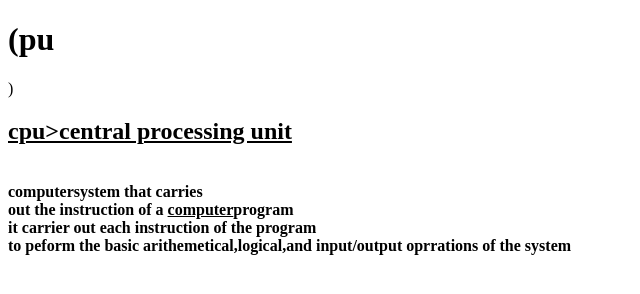
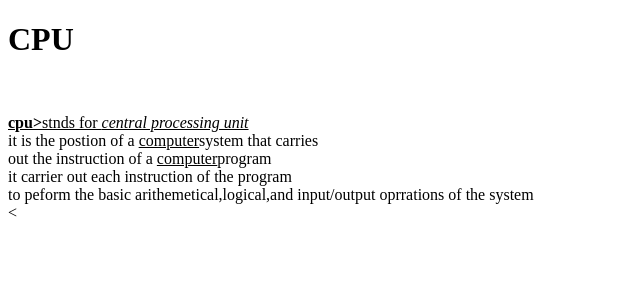
Before and after one commit to iamneo-production/aedbcecfddaeadaeccdfffebaeceaec, a plain HTML site: page public/index.html in a window 1280 px wide. Shown: the whole page, without its empty margins (0-640 px from the left). Drawn offline with Linux system fonts and the light colour scheme.

Commit message:
Backup Commit

```diff
--- a/public/index.html
+++ b/public/index.html
@@ -8,11 +8,11 @@
     <link rel="stylesheet" href="style.css" />
 </head>
 <body>
-    <h1>(pu</h1>)
-    <h2><u> <b>cpu></bstnds for <i>central processing unit</i></u></h2><br
+    <h1>CPU</h1><br>
+    <p><u> <b>cpu></b>stnds for <i>central processing unit</i></u><br>
         it is the postion of a <u>computer</u>system that carries<br>
         out the instruction of a <u>computer</u>program <br>
         it carrier out each instruction of the program <br>
-        to peform the basic arithemetical,logical,and input/output oprrations of the system <br>
+        to peform the basic arithemetical,logical,and input/output oprrations of the system <br><
 </body>
 </html>
```
